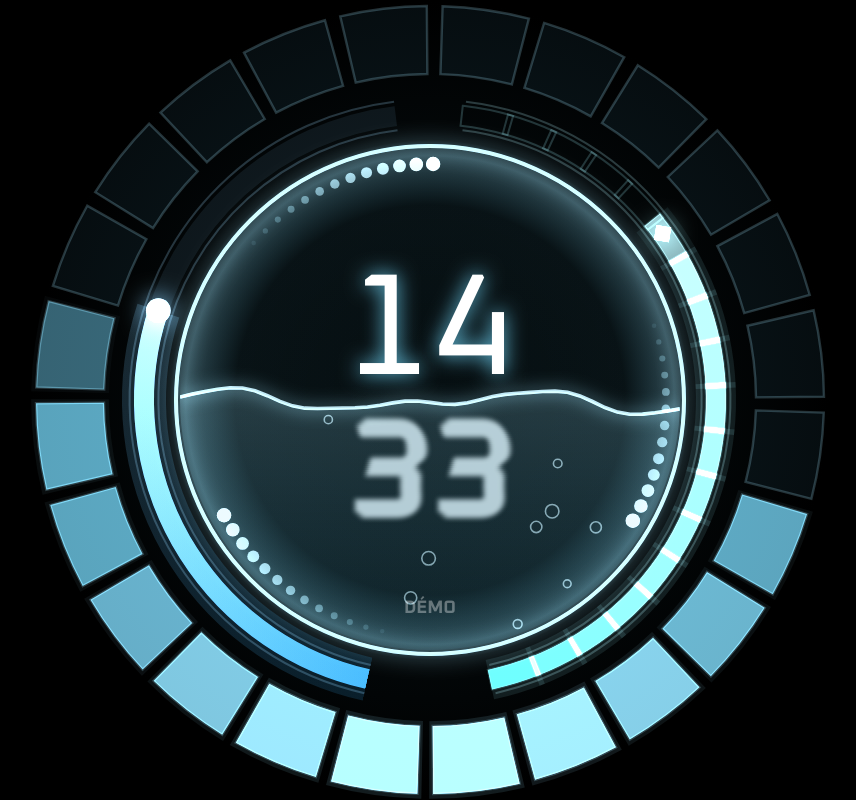
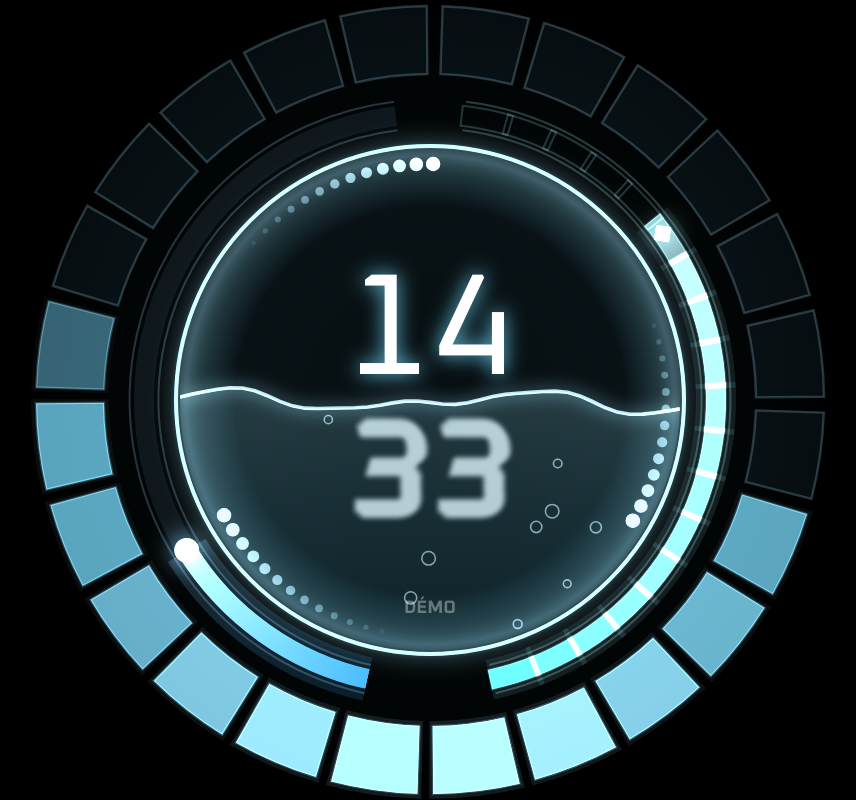
Before and after one commit to Jehuzax/Arc-reactor-NZXT, a plain HTML site: page index.html in a window 1280 px wide. Shown: the whole page, without its empty margins (210-1066 px from the left). Drawn offline with Linux system fonts and the light colour scheme; animation ran at ten frames a second.

Commit message:
Add files via upload

```diff
--- a/index.html
+++ b/index.html
@@ -25,7 +25,7 @@
   var CONFIG = {
     liquidRange: [30, 50],   // °C : cœur presque vide -> presque plein
     liquidAlert: 50,         // au-delà, la surface du liquide pulse en rouge
-    cpuRange: [20, 89],      // arc gauche (continu, tête ronde)
+    cpuRange: [50, 89],      // arc gauche (continu, tête ronde) — 7800X3D : ~60-70 °C en usage léger, ~80 °C en jeu
     gpuRange: [30, 85],      // arc droit (segmenté, tête en losange)
     cpuAlert: 85,
     gpuAlert: 85,
```
